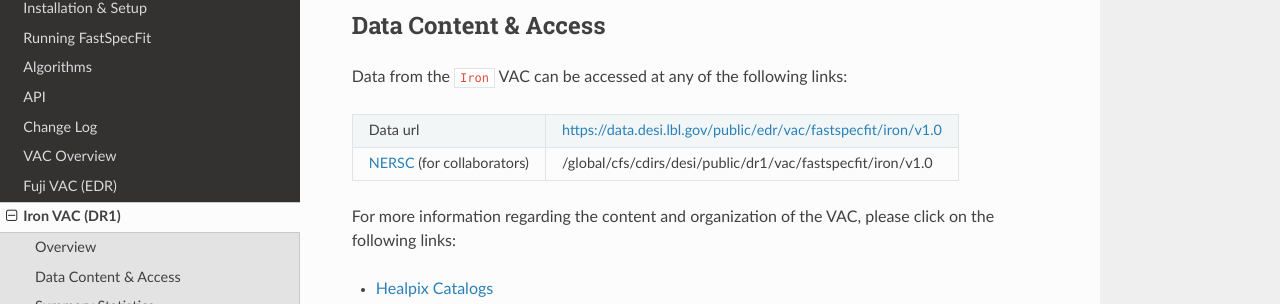
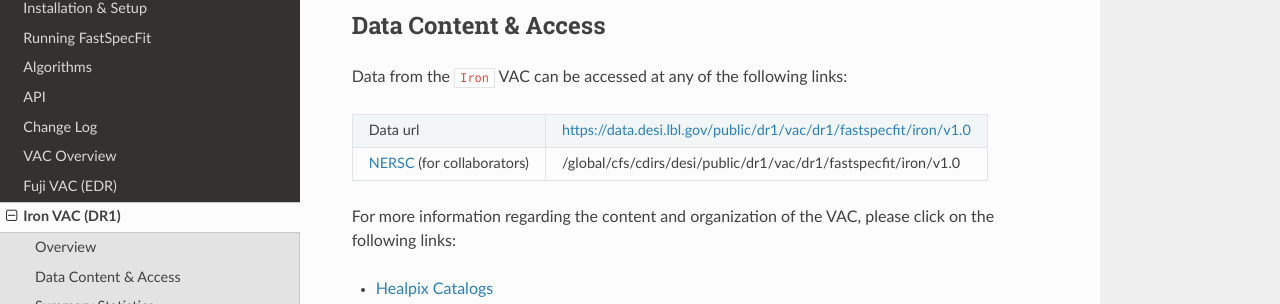
Before and after one commit to desihub/fastspecfit, a Sphinx documentation site: the page built from doc/iron.rst, in a window 1280 px wide and 900 px high, scrolled down 371 px. Shown: the part 137-441 px from the top of the window. Built offline with Sphinx 7.4.7 and the Read the Docs theme 2.0.0, drawn with Linux system fonts in a browser that asks for light colours.

Commit message:
fix iron and guadalupe data access links

```diff
--- a/doc/iron.rst
+++ b/doc/iron.rst
@@ -21,10 +21,10 @@ Data Content & Access
 
 Data from the ``Iron`` VAC can be accessed at any of the following links:
 
-============================ ===================================================================
-Data url                     https://data.desi.lbl.gov/public/edr/vac/fastspecfit/iron/v1.0
-`NERSC`_ (for collaborators) /global/cfs/cdirs/desi/public/dr1/vac/fastspecfit/iron/v1.0
-============================ ===================================================================
+============================ ==================================================================
+Data url                     https://data.desi.lbl.gov/public/dr1/vac/dr1/fastspecfit/iron/v1.0
+`NERSC`_ (for collaborators) /global/cfs/cdirs/desi/public/dr1/vac/dr1/fastspecfit/iron/v1.0
+============================ ==================================================================
 
 For more information regarding the content and organization of the VAC, please
 click on the following links:
```
Also changed, not shown: doc/guadalupe.rst (+4 -4 lines).
